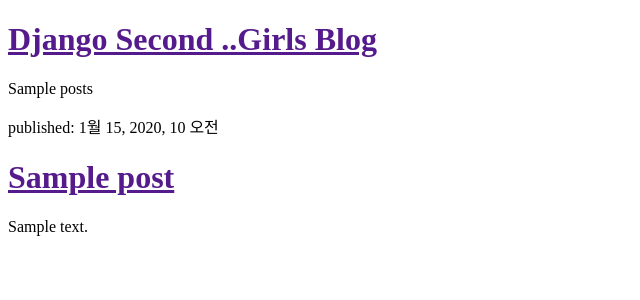
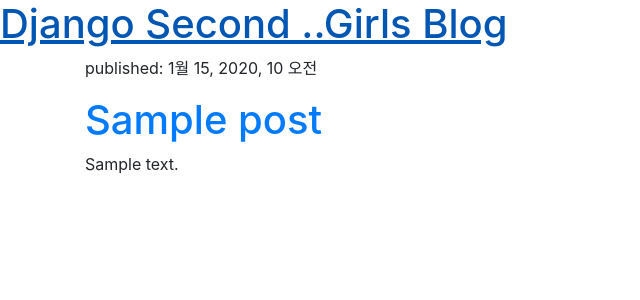
Before and after one commit to GyuhyeokYi/my-first-blog, a Django app: template blog/templates/blog/post_list.html in a window 1280 px wide. Shown: the top 300 px of the page, without its empty margins (0-640 px from the left). Run offline with Django 3.2, Linux system fonts and the light colour scheme; the template is opened without the code that fills it: most values are stand-ins (such as "Sample title", 1, 10 or a date in 2020); some libraries are stand-ins or nearby versions.

Commit message:
Add Css file..

```diff
--- a/blog/templates/blog/post_list.html
+++ b/blog/templates/blog/post_list.html
@@ -1,24 +1,35 @@
+{% load staticfiles %}
 <!DOCTYPE html>
 <html>
 <head>
 	<meta charset="utf-8" />
 	<title>Djang Girls First Pagae</title>
+    <link href="//fonts.googleapis.com/css?family=Lobster&subset=latin,latin-ext" rel="stylesheet" type="text/css">
+    <link rel="stylesheet" href="https://maxcdn.bootstrapcdn.com/bootstrap/4.0.0/css/bootstrap.min.css" integrity="sha384-Gn5384xqQ1aoWXA+058RXPxPg6fy4IWvTNh0E263XmFcJlSAwiGgFAW/dAiS6JXm" crossorigin="anonymous">
+    <!-- <link rel="stylesheet" href="//maxcdn.bootstrapcdn.com/bootstrap/3.2.0/css/bootstrap.min.css"> -->
+    <!-- <link rel="stylesheet" href="//maxcdn.bootstrapcdn.com/bootstrap/3.2.0/css/bootstrap-theme.min.css"> -->
+    <link rel="stylesheet" href="{% static 'css/blog.css' %}">
+
 </head>
 <body>
-	    <div>
+	    <div class="page-header">
             <h1><a href="">Django Second ..Girls Blog</a></h1>
         </div>
         <div>
-            {{ posts }}
+            <!-- {{ posts }} -->
         </div>
-        <div>
-        {% for post in posts %}
-            <div>
-                <p>published: {{ post.published_date }}</p>
-                <h1><a href="">{{ post.title }}</a></h1>
-                <p>{{ post.text|linebreaksbr }}</p>
+        <div class="content container">
+            <div class="row">
+                <div class="col-md-8">
+                    {% for post in posts %}
+                        <div class="post">
+                            <p class="date">published: {{ post.published_date }}</p>
+                            <h1><a href="">{{ post.title }}</a></h1>
+                            <p>{{ post.text|linebreaksbr }}</p>
+                        </div>
+                    {% endfor %}
+                </div>
             </div>
-        {% endfor %}
         </div>
 
 <!--         <div>
```
Also changed, not shown: 1 other file.
